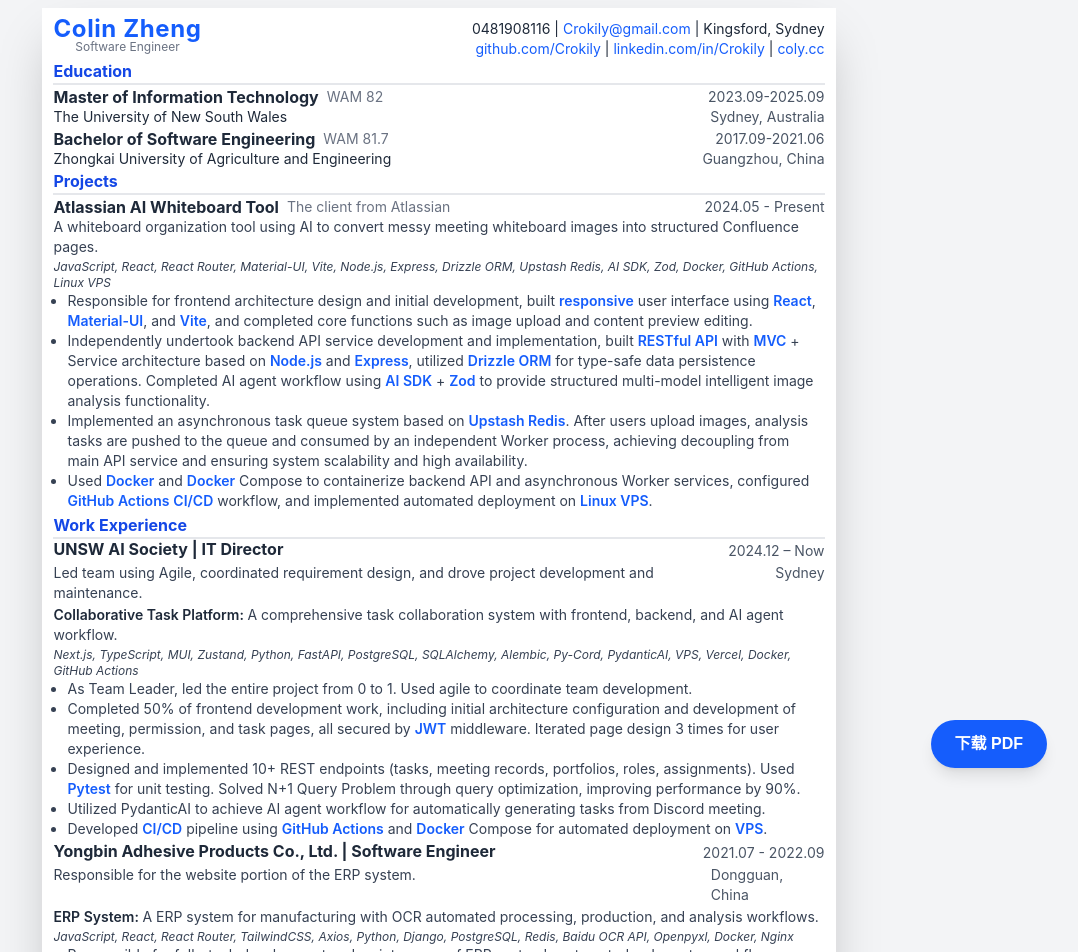
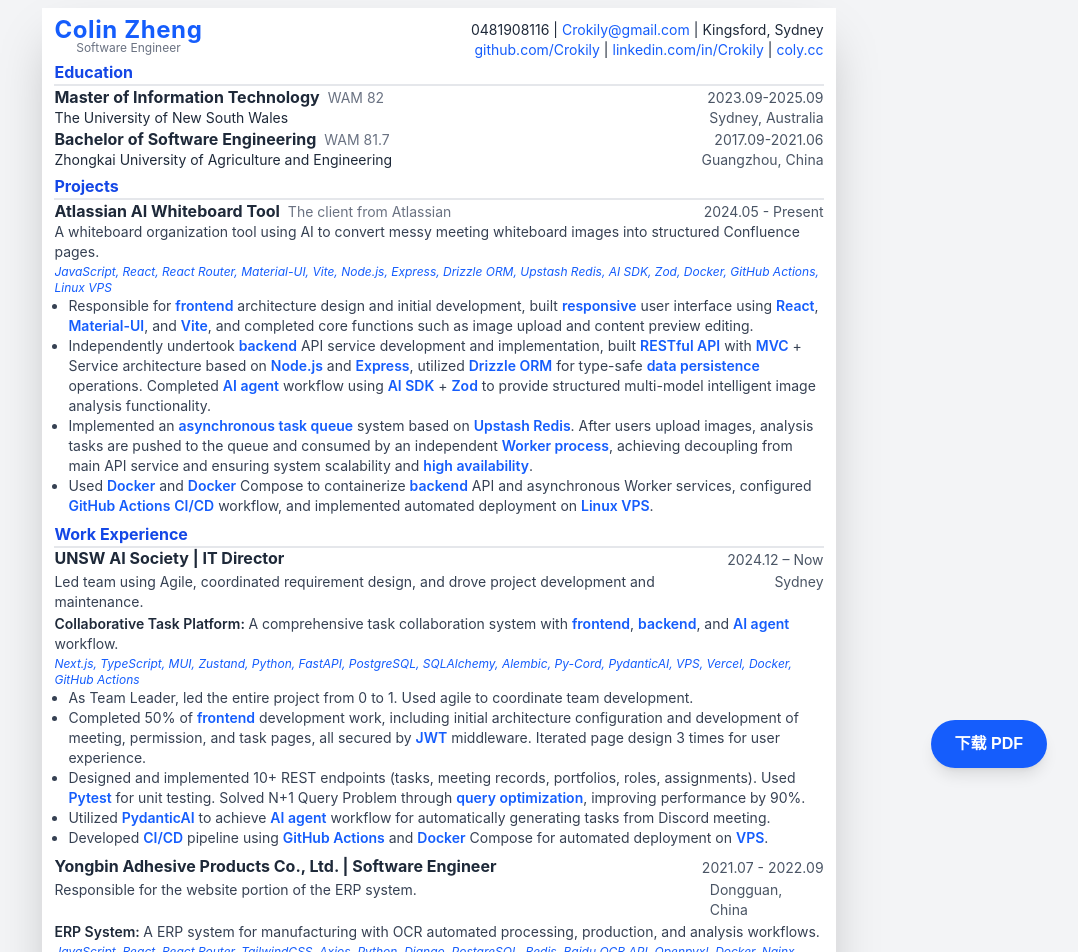
Before and after one commit to Crokily/crokily.github.io, a Next.js app: page /resume in a window 1280 px wide. Shown: the top 952 px of the page, without its empty margins (201-1279 px from the left). Built offline with nearby package versions, Linux system fonts and the light colour scheme.

Commit message:
Enhance resume layout with improved padding and spacing; update tech stack styling and add new keywords for better content representation.

```diff
--- a/app/resume/page.tsx
+++ b/app/resume/page.tsx
@@ -17,7 +17,7 @@
           width: '210mm',
           minHeight: '297mm',
           maxHeight: '297mm',
-          padding: '3mm',
+          padding: '3.25mm',
           boxSizing: 'border-box',
         }}
       >
@@ -53,7 +53,7 @@
         </header>
 
         {/* Education */}
-        <section className="flex flex-col space-y-0.5" aria-label="Education">
+        <section className="flex flex-col space-y-0.5 mb-1" aria-label="Education">
           <h2 className="font-bold text-base text-blue-700 border-b-2 border-gray-200">Education</h2>
           {education.map((edu, index) => (
             <article key={index} className="flex flex-row flex-nowrap justify-between">
@@ -73,7 +73,7 @@
         </section>
 
         {/* Projects */}
-        <section className="flex flex-col space-y-0.5" aria-label="Project">
+        <section className="flex flex-col space-y-0.5 mb-1" aria-label="Project">
           <h2 className="font-bold text-base text-blue-700 border-b-2 border-gray-200">Projects</h2>
 
           {projects.map((project, index) => (
@@ -104,8 +104,8 @@
               </p>
 
               {/* Tech Stack */}
-              <div className="text-xs text-gray-700 italic">
-                <span>{project.techStack.join(', ')}</span>
+              <div className="text-xs text-blue-600 italic">
+                <span>{project.techStack?.join(', ')}</span>
               </div>
 
               {/* Contributions */}
@@ -123,11 +123,11 @@
         </section>
 
         {/* Work Experience */}
-        <section className="flex flex-col space-y-0.5" aria-label="Experience">
+        <section className="flex flex-col space-y-0.5 mb-1" aria-label="Experience">
           <h2 className="font-bold text-base text-blue-700 border-b-2 border-gray-200">Work Experience</h2>
 
           {experience.map((exp, index) => (
-            <article key={index} className="flex flex-col" aria-label={`${exp.company} ${exp.title}`}>
+            <article key={index} className="flex flex-col mb-2" aria-label={`${exp.company} ${exp.title}`}>
               {/* Company and Role Header */}
               <div className="flex flex-row flex-nowrap justify-between">
                 <div>
@@ -157,7 +157,7 @@
                 </div>
               )}
               {/* Tech Stack, 字体更小且斜体，和正文对比更明显 */}
-              <div className="text-xs text-gray-700 italic">
+              <div className="text-xs text-blue-600 italic">
                 <span>{exp.techStack.join(', ')}</span>
               </div>
 
--- a/app/resume/resumeData.ts
+++ b/app/resume/resumeData.ts
@@ -44,16 +44,19 @@
 
 // 关键词列表 - 这些词会被高亮显示
 export const keywords = [
-  'AI-powered', 'Next.js', 'Python', 'Tailwind CSS', 'Supabase', 'GPT API', 'discord.py',
+  'AI-powered', 'AI Agent', 'AI Workflow', 'Full-stack Development', 'Frontend', 'Backend',
+  'Next.js', 'Python', 'Tailwind CSS', 'Supabase', 'GPT API', 'discord.py',
   'agile methodologies', 'GitHub Issues', 'v0.dev', 'real-time transcription',
   'automatic meeting summarization', 'SPF', 'DKIM', 'DMARC', 'product requirement documents',
   'technical requirements', 'React', 'TypeScript', 'useRef', 'useCallback hooks',
   'Docker', 'GitHub Actions', 'Vercel', 'Vue.js', 'Django', 'MySQL', 'Redis',
   'AWS EC2', 'Node.js', 'MongoDB', 'FastAPI', 'PostgreSQL', 'SQLAlchemy', 'Alembic',
-  'Py-Cord', 'OpenAI', 'Gemini APIs', 'VPS', 'MUI', 'TailwindCSS', 'Zustand',
+  'Py-Cord', 'OpenAI', 'Gemini APIs', 'PydanticAI', 'VPS', 'MUI', 'Zustand',
   'OCR API', 'Material-UI', 'Vite', 'Express', 'Drizzle ORM', 'Upstash Redis',
   'AI SDK', 'Zod', 'Linux VPS', 'JWT', 'RESTful API', 'CI/CD', 'Nginx', 'Ant Design',
   'Axios', 'Openpyxl', 'pytest', 'MVC', 'Custom Hooks', 'responsive', 'containerization',
+  'query optimization', 'data persistence', 'asynchronous task queue', 'Worker process',
+  'scalable', 'high availability',
   '10+', '46.9%', '7-day', '150+', '50%', '90%', '3x'
 ];
 
```
